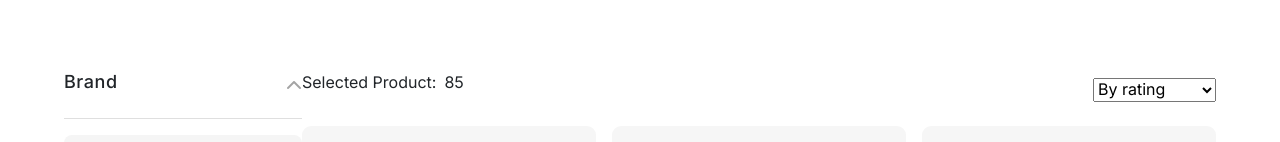
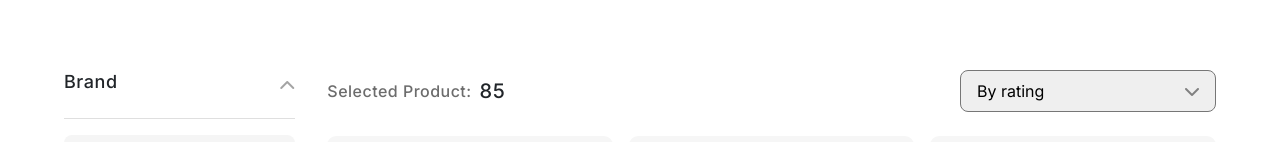
Before and after one commit to Mariii209/cyber-store, a React (Create React App) app: page /products/Phones in a window 1280 px wide. Shown: the part 192-334 px from the top of the page. Built offline with nearby package versions, Linux system fonts and the light colour scheme.

Commit message:
Refactor product page layout and style: added SelectWrapper, spacing, and toolbar info styling
- Wrapped the sort dropdown with a new SelectWrapper div
- Added chevron icon to the sort dropdown
- Adjusted spacing using gap and margin-bottom
- Updated font styles and alignment in ProductToolbarInfo

```diff
--- a/src/HomeSection/ProductPage/Phones.css
+++ b/src/HomeSection/ProductPage/Phones.css
@@ -8,12 +8,55 @@
   display: flex;
   justify-content: space-between;
   align-items: center;
-  margin-bottom: 16px;
+  margin-bottom: 24px;
 }
 
 .Phones .ProductToolbarInfo {
   display: flex;
   gap: 8px;
+  align-items: center;
+}
+
+.Phones .ProductToolbarInfo p {
+  color: #6c6c6c;
+  font-size: 16px;
+  font-style: normal;
+  font-weight: 500;
+  line-height: 16px;
+  letter-spacing: 0.48px;
+  margin: 0;
+}
+
+.Phones .ProductToolbarInfo span {
+  font-size: 20px;
+  font-style: normal;
+  font-weight: 500;
+  line-height: 16px;
+  letter-spacing: 0.6px;
+}
+
+.Phones .SelectWrapper {
+  position: relative;
+  display: inline-block;
+}
+
+.Phones .SelectWrapper select {
+  appearance: none;
+  -webkit-appearance: none;
+  -moz-appearance: none;
+  width: 256px;
+  padding: 8px 16px;
+  border-radius: 8px;
+  outline: none;
+}
+
+.Phones .SelectWrapper i {
+  position: absolute;
+  right: 16px;
+  top: 50%;
+  transform: translateY(-50%);
+  pointer-events: none; /* lets you click the select */
+  color: gray;
 }
 
 .Phones .ProductCard {
--- a/src/HomeSection/ProductPage/Phones.js
+++ b/src/HomeSection/ProductPage/Phones.js
@@ -8,13 +8,16 @@ export default function Phones() {
       <div className="ProductToolbar">
         <div className="ProductToolbarInfo">
           <p>Selected Product:</p>
-          <p>85</p>
+          <span>85</span>
         </div>
-        <select id="sort" name="sort">
-          <option value="rating">By rating</option>
-          <option value="price">By price</option>
-          <option value="popularity">By popularity</option>
-        </select>
+        <div className="SelectWrapper">
+          <i className="fa-solid fa-chevron-down"></i>
+          <select>
+            <option>By rating</option>
+            <option>By price</option>
+            <option>By popularity</option>
+          </select>
+        </div>
       </div>
       <div className="PhoneContainer">
         <div className="ProductCard">
--- a/src/HomeSection/ProductPage/ProductPagePhone.css
+++ b/src/HomeSection/ProductPage/ProductPagePhone.css
@@ -4,6 +4,7 @@
 
 .ProductPagePhone .Content {
   display: flex;
+  gap: 32px;
 }
 
 .ProductPagePhone .NavPath {
```
